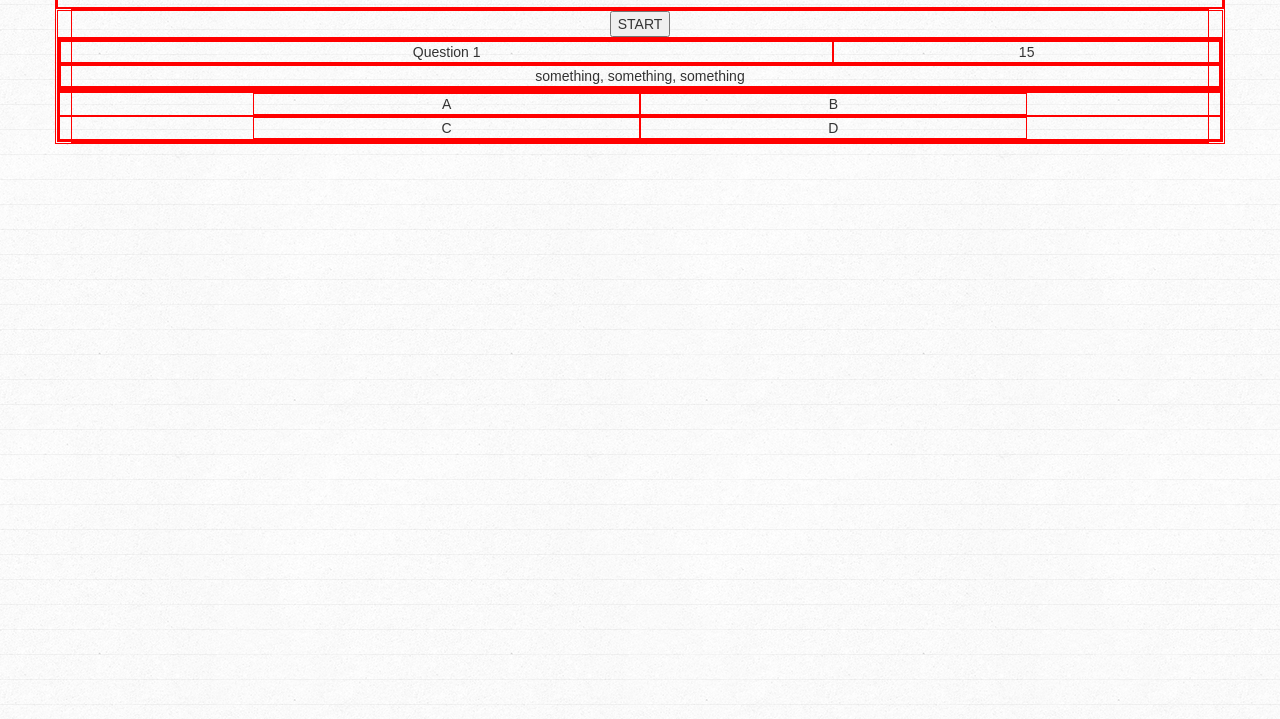
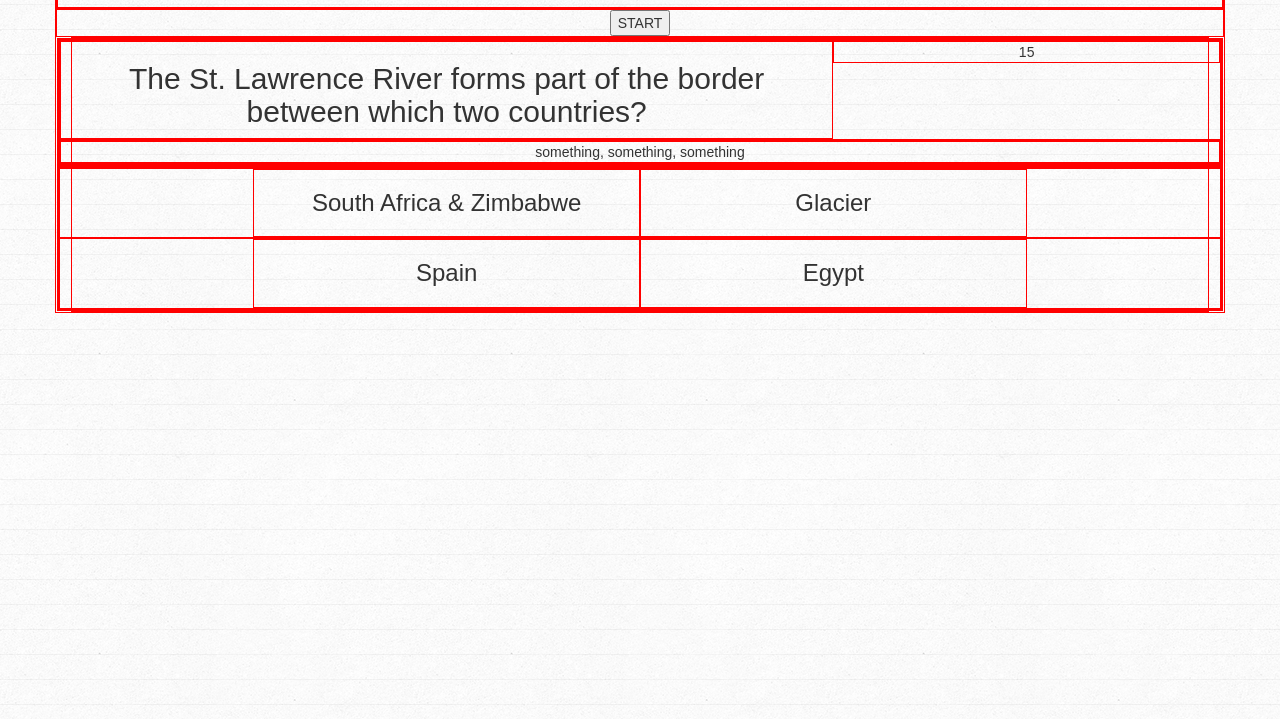
Before and after one commit to nwdavis/Trivia-Game, a plain HTML site: page index.html in a window 1280 px wide. Shown: the part 81-800 px from the top of the page. Drawn offline with nearby package versions, Linux system fonts and the light colour scheme; a web font is replaced by a local one.

Commit message:
backing up

```diff
--- a/assets/javascript/app.js
+++ b/assets/javascript/app.js
@@ -1,18 +1,85 @@
-//timer
+//timers
 //questions
 //what happens when user clicks start (entire game wrapped in a function)
 //what happens when user gets it right
 //what happens when user gets it wrong
 //reset game
 
-var questions = ["The St. Lawrence River forms part of the border between which two countries?",
-	"What U.S. National Park, located in the Northwest corner of Montana, has the nickname 'Crown of the Continent?'",
-	"Sardinia, the second largest island in the Mediterranean Sea, is an autonomous region of what country?",
-	"Beirut is the capital and largest city of what country?",
-	"Located in Northwestern Turkey, which strait separates Europe and Asia?",
-	"South Africa completely surrounds which other African nation?",
-	"The Yangtze River is entirely located in which country?",
-	"How many US states border the Pacific Ocean?",
-	]
+console.log("linked");
 
-var
+var questions = [
+	{
+	question: "The St. Lawrence River forms part of the border between which two countries?",
+	options: ["South Africa & Zimbabwe", "Italy & France", "U.S. & Canada", "U.S. & Mexico"],
+	correctAnswer: 2,
+},
+	{
+	question: "What U.S. National Park, located in the Northwest corner of Montana, has the nickname 'Crown of the Continent?'",
+	options: ["Yellowstone", "Glacier", "Arches", "Grand Canyon"],
+	correctAnswer: 1,
+},
+	{
+	question: "Sardinia, the second largest island in the Mediterranean Sea, is an autonomous region of what country?",
+	options: ["Italy", "Egypt", "Spain", "France"],
+	correctAnswer: 0,
+},
+	{
+	question: "Beirut is the capital and largest city of what country?",
+	options: ["Israel", "Lebanon", "Oman", "Egypt"],
+	correctAnswer: 1,
+},
+	{
+	question: "Located in Northwestern Turkey, which strait separates Europe and Asia?",
+	options: ["Hormuz", "Gibraltar", "Malacca", "Bosphorus"],
+	correctAnswer: 3,
+},
+	{
+	question: "South Africa completely surrounds which other African nation?",
+	options: ["Lesotho", "Swaziland", "Zanzibar", "Malawi"],
+	correctAnswer: 0,
+},
+	{
+	question: "The Yangtze River is entirely located in which country?",
+	options: ["Laos", "Vietnam", "China", "Taiwan"],
+	correctAnswer: 2,
+},
+	{
+	question: "How many US states border the Pacific Ocean?",
+	options: ["Two", "Three", "Four", "Five"],
+	correctAnswer: 3,
+}]
+
+var currentQuestion = 0;
+
+var rightAnswers = 0;
+
+var wrongAnswers = 0;
+
+$("#gamePlay").hide();
+
+function game () {
+
+	function displayQuestion() {
+
+		var i = currentQuestion;
+		$("#questionHeader").html("<h2>" + questions[i].question + "</h2>");
+		$("#optionA").html("<h3>" + questions[i].options[0] + "<h2>");
+		$("#optionB").html("<h3>" + questions[i].options[1] + "<h2>");
+		$("#optionC").html("<h3>" + questions[i].options[2] + "<h2>");
+		$("#optionD").html("<h3>" + questions[i].options[3] + "<h2>");
+	}
+
+	$("#gamePlay").show("fast", function(){});
+
+	if (currentQuestion === 0) {
+		$("#questionHeader").html("<h2>" + questions[0].question + "</h2>");
+		$("#optionA").html("<h3>" + questions[0].options[0] + "<h2>");
+		$("#optionB").html("<h3>" + questions[1].options[1] + "<h2>");
+		$("#optionC").html("<h3>" + questions[2].options[2] + "<h2>");
+		$("#optionD").html("<h3>" + questions[3].options[3] + "<h2>");
+	}
+
+
+}
+
+$("#startButton").on("click", game());
--- a/index.html
+++ b/index.html
@@ -15,11 +15,10 @@
 	<div class="row">
 		<div class="col-md-12"><h1>Geography Trivia</h1></div>
 	</div>
-
+	<div class="row">
+			<button id="startButton">START</button>
+	</div>
 	<div id="gameplay">
-		<div class="row">
-			<button>START</button>
-		</div>
 		<div class="row">
 			<div class="col-md-12">
 				<div class="row">
@@ -52,9 +51,7 @@
 
 				</div>
 			</div>
-
 		</div>
-
 	</div>
 </div>
 <script src="assets/javascript/app.js"></script>
```
